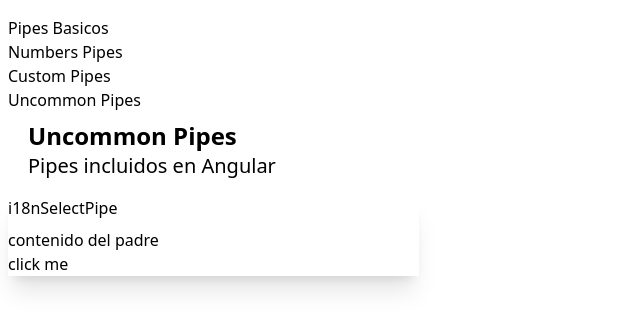
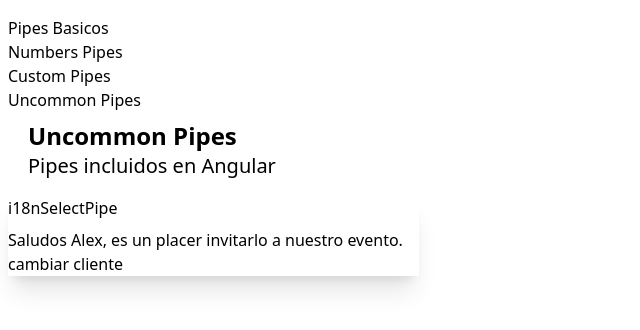
Before and after one commit to ZAIDomy/pipes_app, an Angular app: page /uncommon in a window 1280 px wide. Shown: the top 330 px of the page, without its empty margins (0-640 px from the left). Built offline with nearby package versions, Linux system fonts and the light colour scheme.

Commit message:
i18nselect-pipe

```diff
--- a/src/app/pages/uncommon-page/uncommon-page.component.html
+++ b/src/app/pages/uncommon-page/uncommon-page.component.html
@@ -6,8 +6,10 @@
 <div class="grid grid-cols-1 md:grid-cols-2 xl:grid-cols-3 gap-4">
 
     <app-card title="i18nSelectPipe">
-        <p>contenido del padre</p>
-        <button class="btn btn-primary btn-xs">click me</button>
+        <p>Saludos {{client().name}}, es un placer {{client().gender | i18nSelect:invitationMap }} a nuestro evento.</p>
+        <button
+        (click)="changeClient()"
+        class="btn btn-primary btn-xs">cambiar cliente</button>
     </app-card>
 
 </div>
--- a/src/app/pages/uncommon-page/uncommon-page.component.ts
+++ b/src/app/pages/uncommon-page/uncommon-page.component.ts
@@ -1,10 +1,41 @@
-import { Component } from '@angular/core';
+import { Component, signal } from '@angular/core';
 import { CardComponent } from "../../components/card/card.component";
+import { I18nSelectPipe } from '@angular/common';
+
+const client1={
+  name: 'Alex',
+  gender: 'male',
+  age: 35,
+  address: 'Ottawa, Canada'
+}
+const client2={
+  name: 'Ely',
+  gender: 'female',
+  age: 33,
+  address: 'Ottawa, Canada'
+}
 
 @Component({
   selector: 'app-uncommon-page',
   standalone: true,
-  imports: [CardComponent],
+  imports: [CardComponent,I18nSelectPipe],
   templateUrl: './uncommon-page.component.html',
 })
-export default class UncommonPageComponent { }
+export default class UncommonPageComponent {
+
+  //i18n select
+  client=signal(client1);
+
+  invitationMap = {
+    male: 'invitarlo',
+    female: 'invitarla',
+  }
+
+  changeClient(){
+    if (this.client()===client1) {
+      this.client.set(client2);
+      return;
+    }
+    this.client.set(client1);
+  }
+}
```
